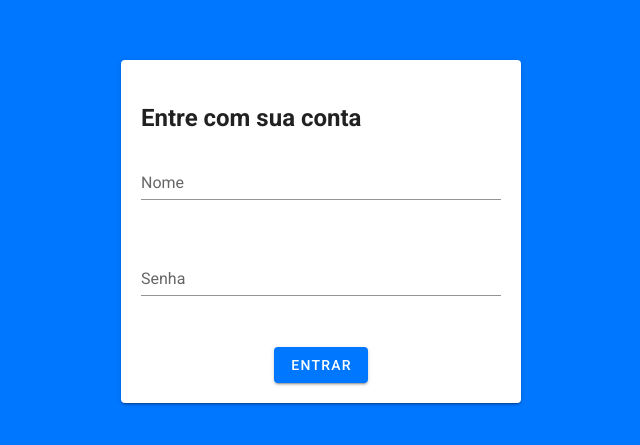
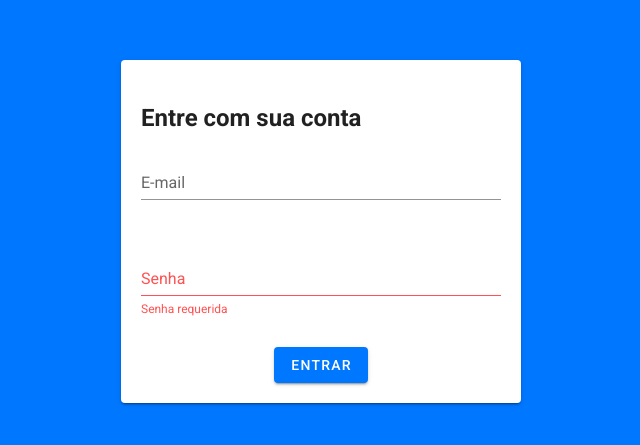
Before and after one commit to thiago-silva-santos/admin_lge, a Vue app: page /login in a window 1280 px wide. Shown: the part 201-646 px from the top of the page, without its empty margins (319-959 px from the left). Built offline with nearby package versions, Linux system fonts and the light colour scheme.

Commit message:
Validações dos formulários de login/cadastro

```diff
--- a/src/components/Header.vue
+++ b/src/components/Header.vue
@@ -7,7 +7,7 @@
             <v-app-bar-nav-icon color="white" @click="drawer = !drawer" />
             <div class="header-info">
               <div class="v-list-container">
-                <p class="status" v-text="logado"/>
+                <p class="status" v-text="status"/>
                 <p class="name" v-text="name"/>
               </div>
             </div>
@@ -39,6 +39,8 @@ import { mapState } from "vuex";
 export default {
   data: () => ({
     drawer: false,
+    username: "",
+    status: "Logado como:",
     items: [
       { title: "Home", icon: "mdi-home", path: "/Home" },
       {
@@ -81,6 +83,9 @@ export default {
   computed: {
     ...mapState("acesso", ["name", "logado"]),
   },
+// created() {
+//   this.username = this.name.split(' ').shift()
+// }
 };
 </script>
 <style scoped>
--- a/src/main.js
+++ b/src/main.js
@@ -1,7 +1,7 @@
 import Vue from 'vue'
+import store from './store'
 import App from './App.vue'
 import router from './router'
-import store from './store'
 import Vuelidate from 'vuelidate'
 import vuetify from './plugins/vuetify'
 import MenuList from './components/MenuList'
--- a/src/plugins/vuetify.js
+++ b/src/plugins/vuetify.js
@@ -10,6 +10,7 @@ const blabla = {
         warning: '#FB8C00',
         error: '#FF5252',
         bluemoon: '#0077FF',
+        space_cadet: '#17183B'
     }
 }
 Vue.use(Vuetify);
--- a/src/router/paths.js
+++ b/src/router/paths.js
@@ -48,14 +48,13 @@ export default [
     }
 
     },
-    // {
-    //     path: '/about',
-    //     name: 'About',
-    //     components: {
-    //         default: () => import('../views/About.vue'),
-    //         header: () => import('../components/Header.vue')
-    //     },
-
-    // },
+    {
+        path: '/about',
+        name: 'About',
+        components: {
+            default: () => import('../views/About.vue'),
+            header: () => import('../components/Header.vue')
+        },
+    },
 
 ]
--- a/src/store/modules/acesso/state.js
+++ b/src/store/modules/acesso/state.js
@@ -1,6 +1,5 @@
 export default {
     isLogged: false,
-    name: "",
-    logado: ""
+    name: ""
 
 }
--- a/src/views/Login.vue
+++ b/src/views/Login.vue
@@ -8,15 +8,21 @@
         <v-text-field
           color="bluemoon"
           class="text-field"
-          label="Nome"
-          :rules="nameRules"
-          v-model="username"
+          label="E-mail"
+          v-model="email"
+          :error-messages="emailErrors"
+          @input="$v.email.$touch()"
+          @blur="$v.email.$touch()"
+          required
         ></v-text-field>
         <v-text-field
           color="bluemoon"
           label="Senha"
-          :rules="passwordRules"
           v-model="password"
+          maxLenght="8"
+          required
+          :error-messages="passwordErrors"
+          @input="$v.password.$touch()"
         ></v-text-field>
         <div class="btn-container">
           <v-btn
@@ -35,30 +41,74 @@
 <script>
 // import { mapActions } from "vuex";
 
-import { required } from "vuelidate/lib/validators";
+import { required, email } from "vuelidate/lib/validators";
+import { validationMixin } from "vuelidate";
 export default {
+  mixins: [validationMixin],
   validations: {
-    acesso: { required },
-    cpfRecuperacao: { required },
+    email: { required, email },
+    password: {
+      required,
+      valid: function (value) {
+        const containsUppercase = /[A-Z]/.test(value);
+        const containsLowercase = /[a-z]/.test(value);
+        const containsNumber = /[0-9]/.test(value);
+        const containsSpecial = /[#?!@$%^&*-]/.test(value);
+        return (
+          containsUppercase &&
+          containsLowercase &&
+          containsNumber &&
+          containsSpecial
+        );
+      },
+    },
   },
   name: "Login",
   data: () => ({
     exibeSenha: false,
-    username: "",
+    email: "",
     password: "",
-    nameRules: [
-      (v) => !!v || "Nome é necessário",
-      (v) => (v && v.length <= 30) || "Nome deve conter menos de 30 caracteres",
-    ],
-    emailRules: [
-      (v) => !!v || "E-mail é necessário",
-      (v) => /.+@.+/.test(v) || "E-mail must be valid",
-    ],
-    passwordRules: [
-      (v) => !!v || "Senha é necessária",
-      (v) => (v && v.length >= 3) || "Senha deve conter pelomenos 3 caracteres",
-    ],
+    // rules: {
+    //   emailRules: [
+    //     (v) => !!v || "E-mail requerido",
+    //     (v) => v.length >= 8 || "Mínimo 8 caracteres",
+    //     (v) => v.length <= 40 || "Máximo 30 caracteres",
+    //     v => /^\w+([.-]?\w+)*@\w+([.-]?\w+)*(\.\w{2,3})+$/.test(v) || 'E-mail inválido',
+    //   ],
+
+    //   passwordRules: [
+    //     (v) => !!v || "Senha requerida",
+    //     (v) => v.length >= 8 || "Mínimo 6 caracteres",
+    //   ],
+    // },
   }),
+
+  computed: {
+    emailErrors() {
+      const errors = [];
+      if (!this.$v.email.$dirty) return errors;
+      !this.$v.email.email && errors.push("E-mail inválido");
+      !this.$v.email.required && errors.push("E-mail requerido");
+      return errors;
+    },
+    passwordErrors() {
+      const errors = [];
+      if (!this.$v.password.$invalid) return errors;
+      !this.$v.password.required && errors.push("Senha requerida");
+      !this.$v.password.invalid && errors.push("Senha inválida");
+      return errors;
+    },
+
+    // registerMe() {
+    //   this.submitted = true;
+    //   this.$v.$touch();
+    //   if (this.$v.$invalid) {
+    //     return false; // stop here if form is invalid
+    //   } else {
+    //     alert("Form Valid. Move to next screen");
+    //   }
+    // },
+  },
 
   methods: {
     logar() {
@@ -66,35 +116,11 @@ export default {
         this.$store.dispatch("acesso/ACESSAR", {
           name: this.username,
           isLogged: true,
-          logado: "Logado como:"
-
-        })
+        });
       } else {
-        alert("Favor preencher os campos!")
+        alert("Favor preencher os campos!");
       }
     },
-    // ...mapActions("login", {
-    //   login: "login",
-    // }),
-    // reset() {
-    //   this.$refs.form.reset();
-    // },
-    // doLogin() {
-    //   const { username, password } = this;
-    //   if (this.username != "" && this.password != "") {
-    //     this.login({ username, password });
-    //   } else {
-    //     alert("Please fill the text!");
-    //   }
-    // },
-    // login() {
-    //   if (this.input.username == "admin" && this.input.password === "admin") {
-    //     this.$store.commit("setAuth", true);
-    //     this.$router.replace({ name: "Home" });
-    //   } else {
-    //     alert("Usuário e / ou senha incorreta");
-    //   }
-    // },
   },
 };
 </script>
--- a/src/views/Register.vue
+++ b/src/views/Register.vue
@@ -2,7 +2,7 @@
   <section class="login-screen">
     <v-card elevation="2" class="login-container-box">
       <div class="login-box-title">
-        <h1>Registrar a sua conta</h1>
+        <h1>Registrar uma conta</h1>
       </div>
       <v-form class="login-box-textfields">
         <v-text-field
@@ -15,10 +15,15 @@
           label="E-mail"
           :rules="emailRules"
         ></v-text-field>
-        <v-text-field
-          label="Senha"
-          :rules="passwordRules"
-        ></v-text-field>
+        <div class="btn-container">
+          <v-btn
+            class="space_cadet v-btn-login"
+            v-on:click="logar()"
+            type="submit"
+          >
+            Registrar
+          </v-btn>
+        </div>
       </v-form>
     </v-card>
   </section>
@@ -71,8 +76,15 @@ html {
   background-color: white !important;
   padding: 40px 20px;
 }
+.btn-container {
+  display: flex;
+  justify-content: center;
+  width: 100%;
+}
+.v-btn-login {
+  color: white;
+}
 .text-field {
   margin-bottom: 30px;
 }
-
 </style>
```
